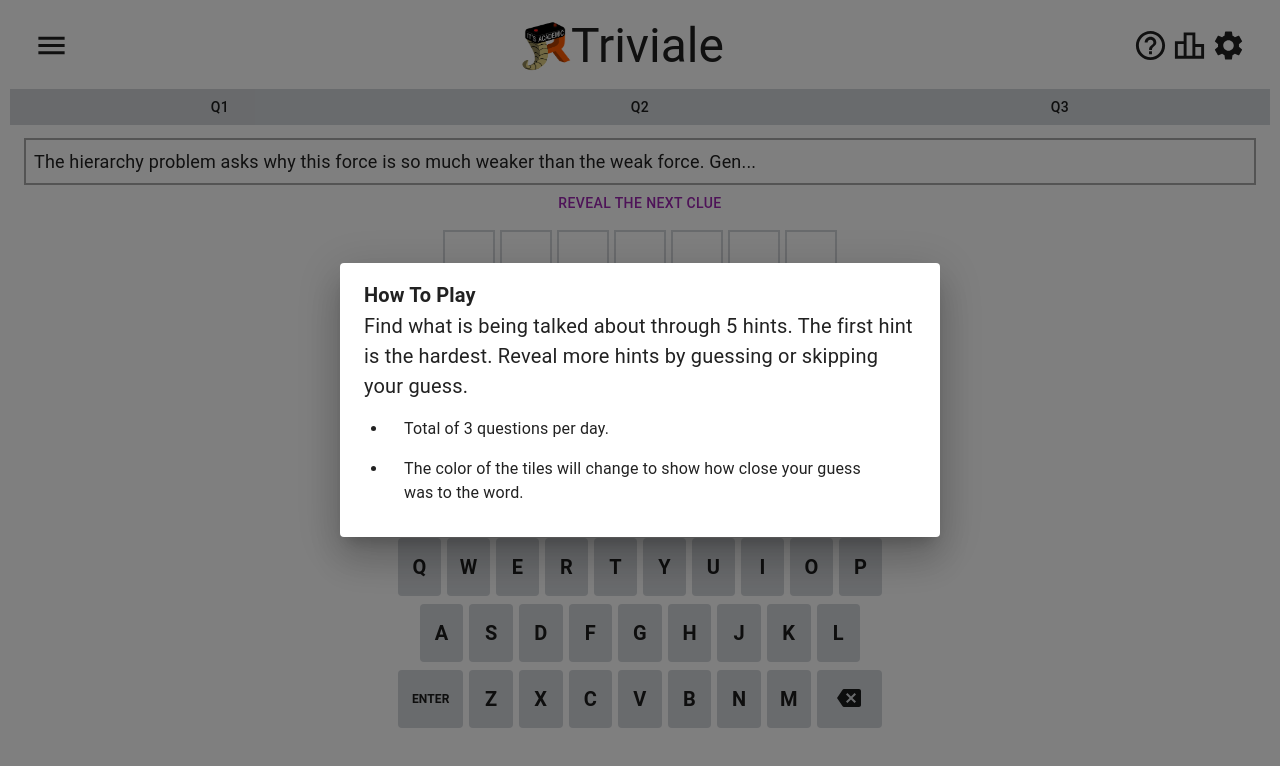
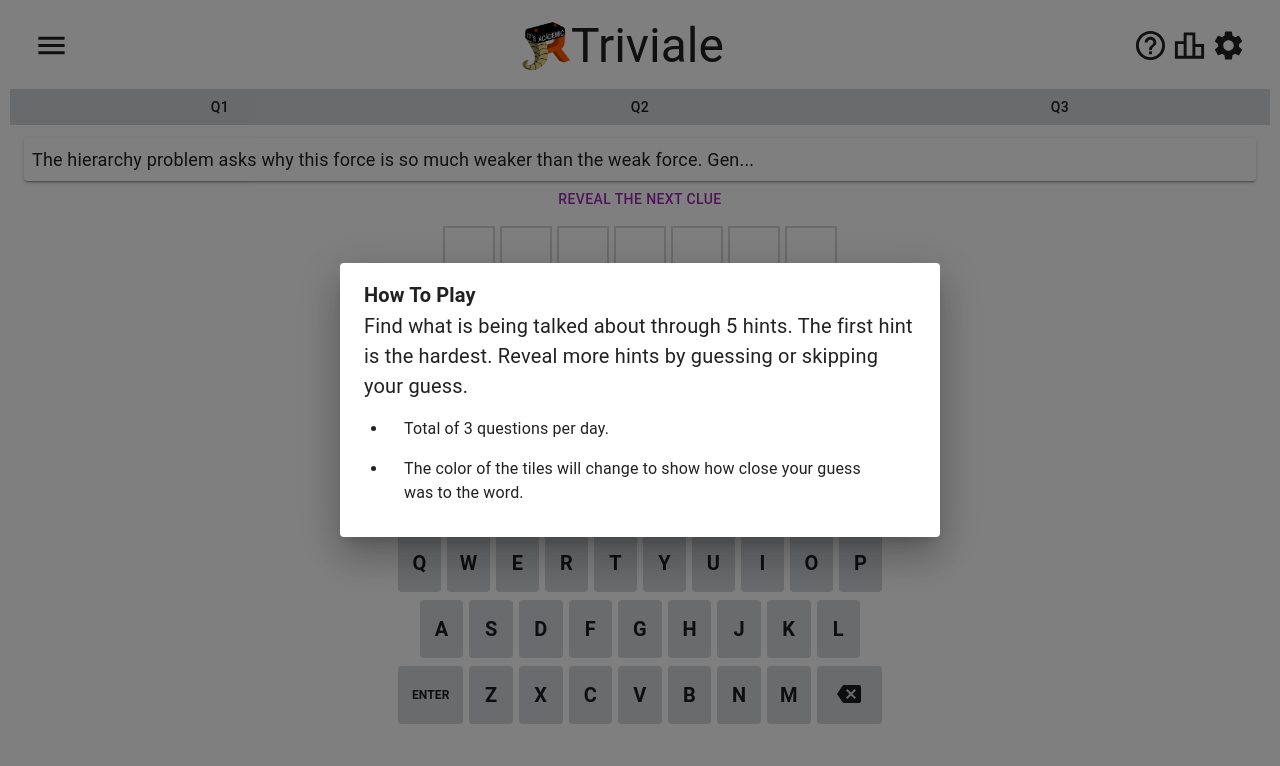
Before and after one commit to dotcomstar/Triviale, a React (Vite) app: page / in a window 1280 px wide. Shown: the top 766 px of the page. Built offline with nearby package versions, Linux system fonts and the light colour scheme; what simple-zustand-devtools would draw is missing.

Commit message:
Add elevation to questions

```diff
--- a/src/components/question/ExpandableText.tsx
+++ b/src/components/question/ExpandableText.tsx
@@ -1,4 +1,4 @@
-import { Box, Button, Stack, Typography } from "@mui/material";
+import { Box, Button, Paper, Stack, Typography } from "@mui/material";
 import { MAX_CHALLENGES } from "../../constants/settings";
 import {
   NEXT_QUESTIONS_TEXT,
@@ -40,11 +40,11 @@ const ExpandableText = ({ children }: Props) => {
 
   return (
     <Stack>
-      <Box sx={{ border: 2, borderColor: "DarkGray" }}>
+      <Paper elevation={2}>
         <Typography fontSize="large" m={1}>
           {summary}
         </Typography>
-      </Box>
+      </Paper>
       {(guessNumber < MAX_CHALLENGES ||
         questionState[questionNumber] !== "inProgress") && (
         <Button
```
